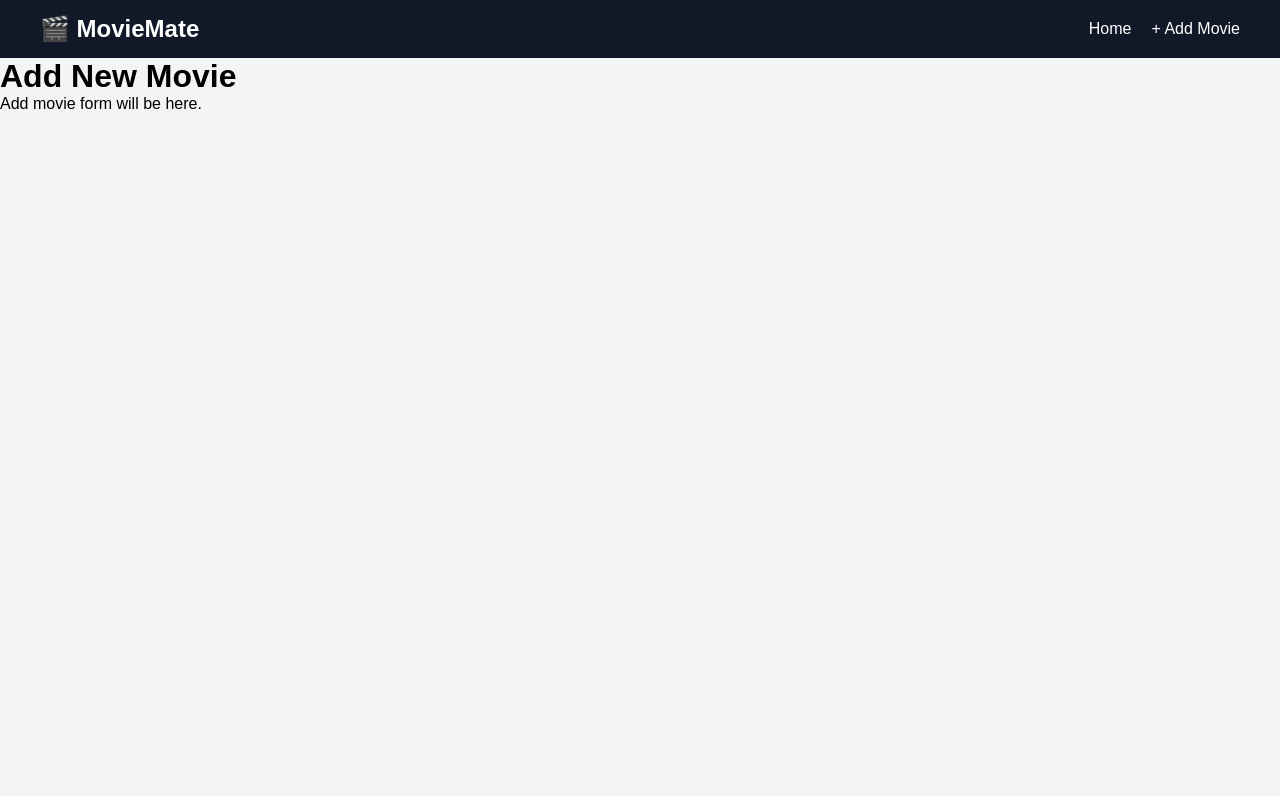
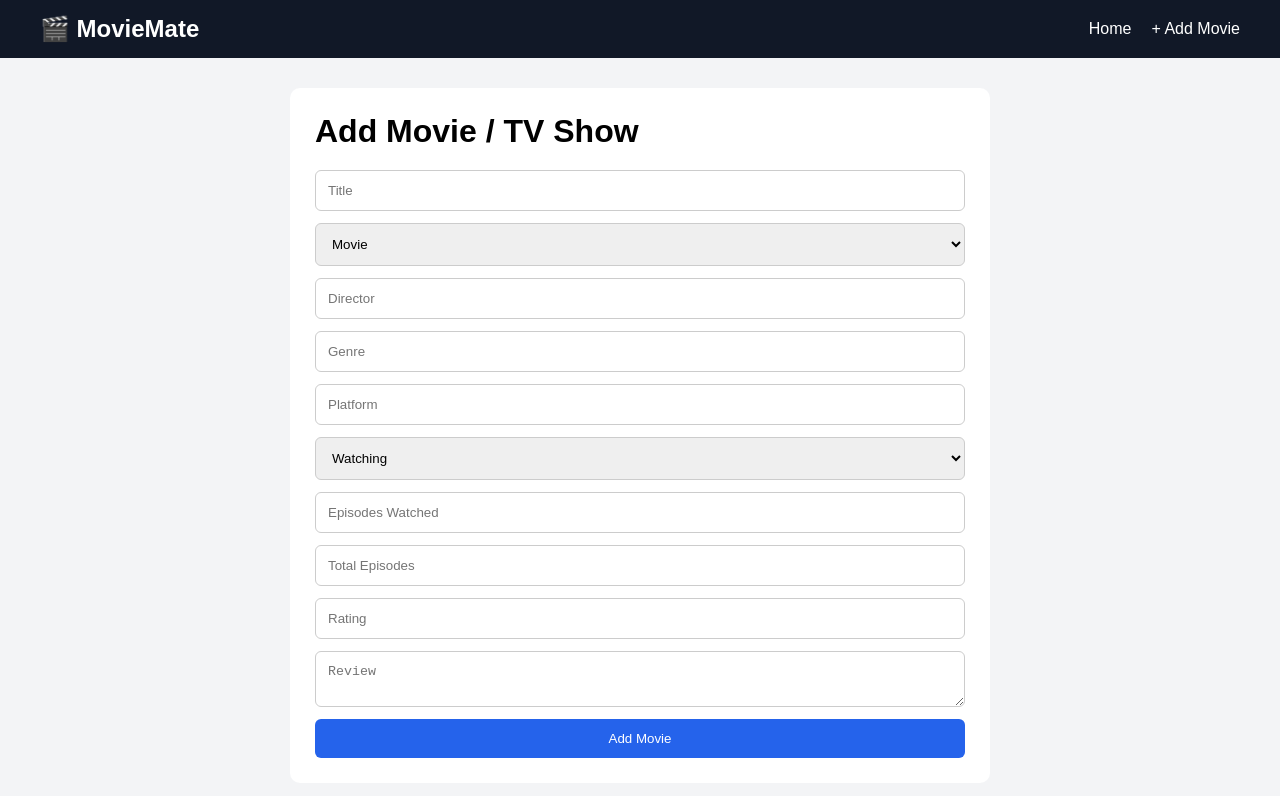
Before and after one commit to mu-zzu/MovieMate_React_Flask, a React app in the folder MovieMate/frontend/: page /add in a window 1280 px wide. Shown: the top 796 px of the page. Built offline with nearby package versions, Linux system fonts and the light colour scheme; the HTML template or start-up script is replaced by a standard one.

Commit message:
Implemented add movie form and POST API integration

```diff
--- a/MovieMate/frontend/src/index.css
+++ b/MovieMate/frontend/src/index.css
@@ -8,3 +8,47 @@ body {
     font-family: Arial, Helvetica, sans-serif;
     background-color: #f3f4f6;
 }
+.home {
+    padding: 30px;
+}
+
+.movie-grid {
+    margin-top: 20px;
+    display: flex;
+    flex-wrap: wrap;
+    gap: 20px;
+}
+.form-container {
+    max-width: 700px;
+    margin: 30px auto;
+    background: white;
+    padding: 25px;
+    border-radius: 10px;
+}
+
+.form-container h1 {
+    margin-bottom: 20px;
+}
+
+.form-container form {
+    display: flex;
+    flex-direction: column;
+    gap: 12px;
+}
+
+.form-container input,
+.form-container select,
+.form-container textarea {
+    padding: 12px;
+    border: 1px solid #ccc;
+    border-radius: 6px;
+}
+
+.form-container button {
+    padding: 12px;
+    background: #2563eb;
+    color: white;
+    border: none;
+    border-radius: 6px;
+    cursor: pointer;
+}
--- a/MovieMate/frontend/src/pages/AddMovie.jsx
+++ b/MovieMate/frontend/src/pages/AddMovie.jsx
@@ -1,8 +1,129 @@
+import { useState } from "react";
+import { useNavigate } from "react-router-dom";
+import api from "../services/api";
+
 function AddMovie() {
+    const navigate = useNavigate();
+
+    const [formData, setFormData] = useState({
+        title: "",
+        type: "Movie",
+        director: "",
+        genre: "",
+        platform: "",
+        status: "Wishlist",
+        episodes_watched: 0,
+        total_episodes: 0,
+        rating: "",
+        review: "",
+    });
+
+    const handleChange = (e) => {
+        setFormData({
+            ...formData,
+            [e.target.name]: e.target.value,
+        });
+    };
+
+    const handleSubmit = async (e) => {
+        e.preventDefault();
+
+        try {
+            await api.post("/movies", formData);
+
+            alert("Movie added successfully!");
+
+            navigate("/");
+        } catch (error) {
+            console.error(error);
+            alert("Failed to add movie");
+        }
+    };
+
     return (
-        <div>
-            <h1>Add New Movie</h1>
-            <p>Add movie form will be here.</p>
+        <div className="form-container">
+            <h1>Add Movie / TV Show</h1>
+
+            <form onSubmit={handleSubmit}>
+
+                <input
+                    type="text"
+                    name="title"
+                    placeholder="Title"
+                    onChange={handleChange}
+                    required
+                />
+
+                <select
+                    name="type"
+                    onChange={handleChange}
+                >
+                    <option>Movie</option>
+                    <option>TV Show</option>
+                </select>
+
+                <input
+                    type="text"
+                    name="director"
+                    placeholder="Director"
+                    onChange={handleChange}
+                />
+
+                <input
+                    type="text"
+                    name="genre"
+                    placeholder="Genre"
+                    onChange={handleChange}
+                />
+
+                <input
+                    type="text"
+                    name="platform"
+                    placeholder="Platform"
+                    onChange={handleChange}
+                />
+
+                <select
+                    name="status"
+                    onChange={handleChange}
+                >
+                    <option>Watching</option>
+                    <option>Completed</option>
+                    <option>Wishlist</option>
+                </select>
+
+                <input
+                    type="number"
+                    name="episodes_watched"
+                    placeholder="Episodes Watched"
+                    onChange={handleChange}
+                />
+
+                <input
+                    type="number"
+                    name="total_episodes"
+                    placeholder="Total Episodes"
+                    onChange={handleChange}
+                />
+
+                <input
+                    type="number"
+                    name="rating"
+                    placeholder="Rating"
+                    onChange={handleChange}
+                />
+
+                <textarea
+                    name="review"
+                    placeholder="Review"
+                    onChange={handleChange}
+                />
+
+                <button type="submit">
+                    Add Movie
+                </button>
+
+            </form>
         </div>
     );
 }
--- a/MovieMate/frontend/src/pages/Home.jsx
+++ b/MovieMate/frontend/src/pages/Home.jsx
@@ -1,8 +1,39 @@
+import { useEffect, useState } from "react";
+import api from "../services/api";
+import MovieCard from "../components/MovieCard";
+
 function Home() {
+    const [movies, setMovies] = useState([]);
+
+    useEffect(() => {
+        fetchMovies();
+    }, []);
+
+    const fetchMovies = async () => {
+        try {
+            const response = await api.get("/movies");
+            setMovies(response.data);
+        } catch (error) {
+            console.error("Error fetching movies:", error);
+        }
+    };
+
     return (
-        <div>
-            <h1>MovieMate Dashboard</h1>
-            <p>Your movie collection will appear here.</p>
+        <div className="home">
+            <h1>Your Movie Collection</h1>
+
+            {movies.length === 0 ? (
+                <p>No movies added yet.</p>
+            ) : (
+                <div className="movie-grid">
+                    {movies.map((movie) => (
+                        <MovieCard
+                            key={movie.id}
+                            movie={movie}
+                        />
+                    ))}
+                </div>
+            )}
         </div>
     );
 }
--- /dev/null
+++ b/MovieMate/frontend/src/services/api.js
@@ -0,0 +1,9 @@
+import axios from "axios";
+
+const API_URL = "http://127.0.0.1:5000";
+
+const api = axios.create({
+    baseURL: API_URL,
+});
+
+export default api;
```
